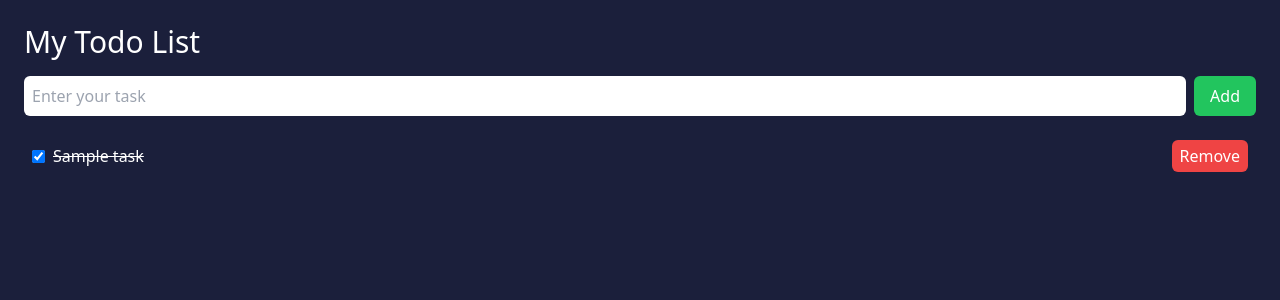
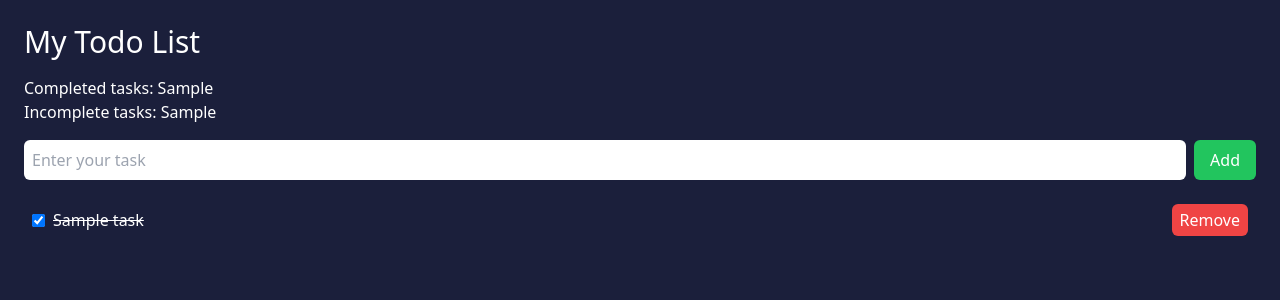
Before and after one commit to patilsourav/ideataskFnalTask, a Node server app: template views/todolist.ejs in a window 1280 px wide. Shown: the part 68-368 px from the top of the page. Run offline with Node 20, Linux system fonts and the light colour scheme; the template is opened without the code that fills it: most values are stand-ins (such as "Sample title", 1, 10 or a date in 2020); some libraries are stand-ins or nearby versions.

Commit message:
next step2

```diff
--- a/server.js
+++ b/server.js
@@ -155,6 +155,17 @@ app.post('/toggleTask', isAuthenticated, async (req, res) => {
     res.redirect('/todolist', { error: 'Could not update task. Please try again.' });
   }
 });
+app.get('/todolist', isAuthenticated, async (req, res) => {
+  try {
+    const user = await User.findById(req.session.userId);
+    const completedTasks = user.tasks.filter(task => task.completed).length;
+    const incompleteTasks = user.tasks.filter(task => !task.completed).length;
+    res.render('todolist', { tasks: user.tasks, completedTasks, incompleteTasks });
+  } catch (error) {
+    res.render('todolist', { tasks: [], error: 'Could not fetch tasks. Please try again.' });
+  }
+});
+
 
 // Error handling for undefined routes
 app.use((req, res) => {
--- a/views/todolist.ejs
+++ b/views/todolist.ejs
@@ -16,10 +16,17 @@
       <a href="/todolist" class="hover:underline">Todo List</a>
     </nav>
   </header>
+
   <div class="container mx-auto p-6">
     <h1 class="text-3xl mb-4">My Todo List</h1>
+
+    <!-- Display number of completed and incomplete tasks -->
+    <div class="mb-4">
+      <p>Completed tasks: <%= completedTasks %></p>
+      <p>Incomplete tasks: <%= incompleteTasks %></p>
+    </div>
+
     <form action="/addTask" method="POST" class="flex">
-
       <input type="text" name="taskName" placeholder="Enter your task" required class="w-full p-2 rounded-md mr-2 text-black" />
       <button type="submit" class="bg-green-500 px-4 py-2 rounded-md">Add</button>
     </form>
```
